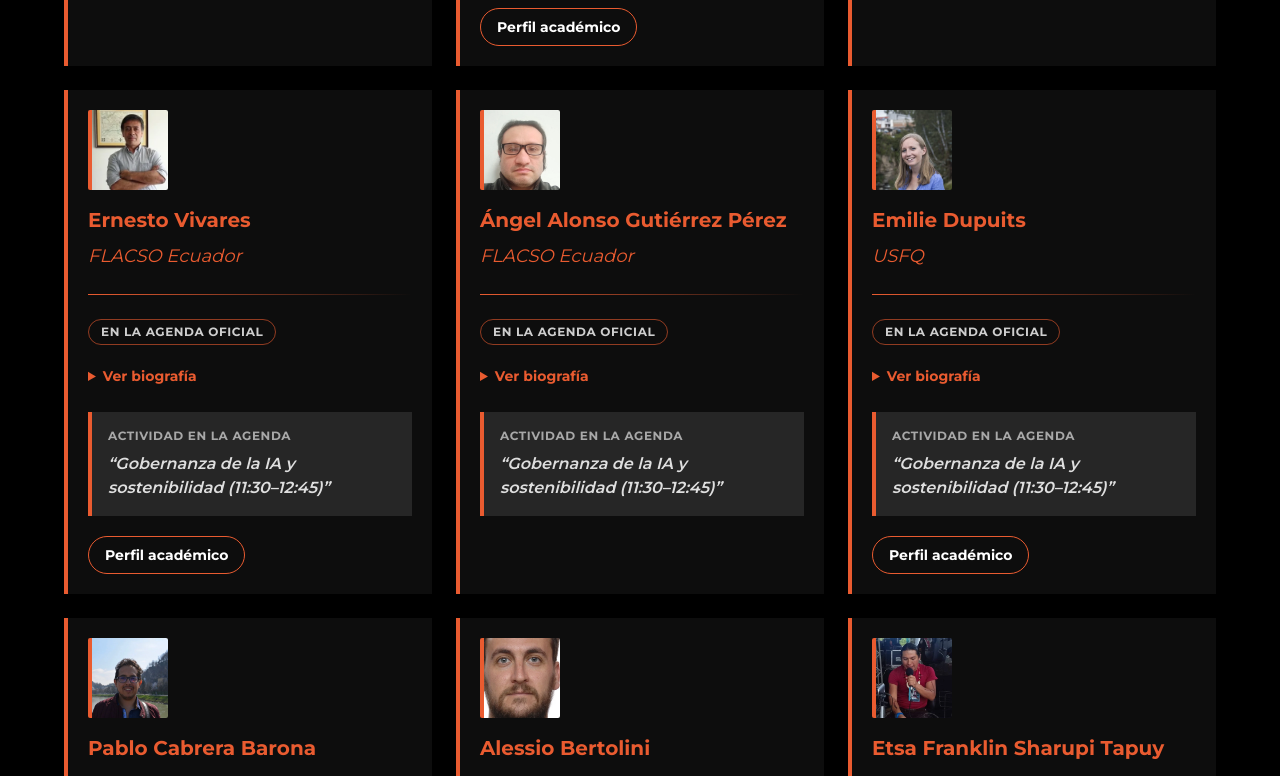
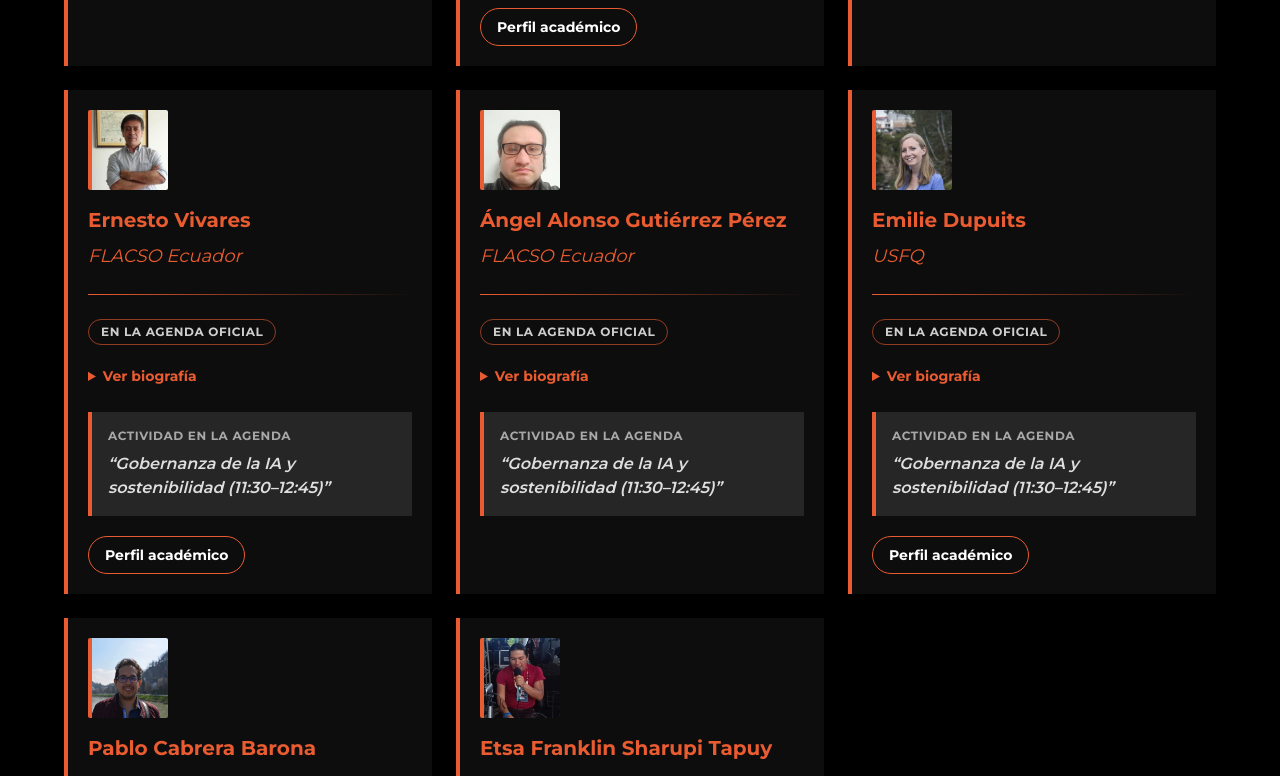
Before and after one commit to laslabcritical/lastlab, a Next.js app: page /khipux-quito in a window 1280 px wide. Shown: the part 11224-12000 px from the top of the page. Built offline with nearby package versions, Linux system fonts and the light colour scheme.

Commit message:
Remove Alessio Bertolini from KHIPUx event

```diff
--- a/src/content/khipux-biographies.json
+++ b/src/content/khipux-biographies.json
@@ -170,11 +170,6 @@
     "en": "Mor Naaman is the Don and Mibs Follett Professor of Information Science at Cornell Tech where he currently serves as Associate Dean for Faculty Affairs. Mor leads a research group that studies our information ecosystem and its challenges, with a special focus on AI-mediated communication and its impact on society. Before Cornell, Mor was on the faculty at Rutgers SC&I, led a research team at Yahoo! Research Berkeley, received a Ph.D. in Computer Science from Stanford’s InfoLab, and played professional basketball for Hapoel Tel Aviv.",
     "profileUrl": "https://mornaaman.com/"
   },
-  "alessio-bertolini": {
-    "es": "Alessio Bertolini trabajó como investigador posdoctoral en Fairwork, con sede en el Oxford Internet Institute. Coordinó la investigación de Fairwork sobre plataformas de trabajo digital basadas en la localización en distintos países, tanto del Norte Global como del Sur Global. Alessio cuenta con una dilatada experiencia en políticas comparadas del mercado laboral y en la regulación de los trabajadores ocasionales y atípicos, y tiene un gran interés en el impacto de la digitalización y, en términos más generales, del cambio tecnológico, en las condiciones de trabajo y las normas laborales. Alessio se doctoró en Política Social por la Universidad de Edimburgo y realizó un posdoctorado en la Facultad de Derecho de la Universidad de Glasgow. Su formación es interdisciplinar y abarca desde la sociología del trabajo hasta la economía política comparada y el derecho laboral.",
-    "en": "Alessio Bertolini worked as a Postdoctoral Researcher at Fairwork, based at the Oxford Internet Institute. He coordinated Fairwork's research on location-based digital labour platforms across countries in the Global North and Global South. His expertise covers comparative labour-market policies, regulations of casual and non-standard workers, and the effects of digitalisation and wider technological change on working conditions and labour standards. He received a PhD in Social Policy from the University of Edinburgh and completed postdoctoral research at the School of Law, University of Glasgow. His interdisciplinary background spans sociology of work, comparative political economy, and labour law.",
-    "profileUrl": "https://www.oii.ox.ac.uk/people/profiles/alessio-bertolini/"
-  },
   "etsa-franklin-sharupi-tapuy": {
     "es": "Etsa Franklin Sharupi Tapuy es líder organizativo de las naciones originarias Shuar-Quijos de la Amazonía ecuatoriana. Promotor y locutor del programa de radio conducido por la Nación Originaria Quijos, desde el 2016. Sus investigaciones y conocimientos sobre la historia del pueblo quijo en la época colonial, en particular sus trabajos sobre el héroe quijos Jumandi, el primer indígena rebelde durante la conquista del siglo XVI, han sido presentados en diferentes foros y son reconocidos regionalmente. Su trabajo se ha publicado en editoriales internacionales incluyendo Palgrave MacMillan y Universidad del Valle, Colombia y Taylor and Francis.",
     "en": "Etsa Franklin Sharupi Tapuy is an organizational leader of the Shuar and Quijos Indigenous peoples of the Ecuadorian Amazon. Since 2016, he has promoted and hosted a radio program run by the Quijos Indigenous Nation. His research and knowledge of Quijos history during the colonial period, particularly his work on the Quijos anti-colonial leader Jumandi and Indigenous resistance to the sixteenth-century conquest, have been presented at various forums and are recognized regionally. His work has appeared in international publications, including Palgrave Macmillan, Universidad del Valle (Colombia), and Taylor & Francis.",
--- a/src/content/khipux-programme.ts
+++ b/src/content/khipux-programme.ts
@@ -26,7 +26,6 @@ export const eventPeople = {
   emilie: ["Emilie Dupuits", "USFQ"], pablo: ["Pablo Cabrera Barona", "FLACSO Ecuador"],
   miguel: ["Miguel Ángel Contreras Natera", "Universidad Central de Venezuela"],
   julian: ["Julián Posada", "Yale University"], mor: ["Mor Naaman", "Cornell Tech"],
-  "alessio-bertolini": ["Alessio Bertolini", "Oxford Internet Institute"],
   "etsa-franklin-sharupi-tapuy": ["Etsa Franklin Sharupi Tapuy", "Naciones originarias Shuar–Quijos"]
 } satisfies Record<string, [string, string]>;
 
@@ -100,7 +99,7 @@ export function getProgramme(locale: Locale): ProgrammeDay[] {
         session("transition-2", "09:50–10:00", "Transición", "Transition", logistics),
         session("sociotechnical", "10:00–11:00", "IA, tecnología y cambio sociotécnico", "AI, technology and sociotechnical change", keynote, ["andres", "juan"], theatre, "horacio", false),
         session("coffee-2", "11:00–11:30", "Pausa café", "Coffee break", logistics, [], t("Hall principal", "Main hall")),
-        session("platforms", "11:30–12:45", "La IA y el trabajo", "AI and labour", parallel, ["vizuete", "pierre", "lizette", "alessio-bertolini"], "Patio Interno Da Vinci", "belen", true),
+        session("platforms", "11:30–12:45", "La IA y el trabajo", "AI and labour", parallel, ["vizuete", "pierre", "lizette"], "Patio Interno Da Vinci", "belen", true),
         session("governance-2", "11:30–12:45", "Gobernanza de la IA y sostenibilidad", "AI governance and sustainability", parallel, ["ernesto", "angel", "emilie", "pablo"], theatre, "luciana", true),
         session("lunch-2", "12:45–14:15", "Almuerzo libre", "Lunch break", logistics),
         session("coloniality", "14:15–15:15", "Colonialidad, trabajo e infraestructura de inteligencia artificial en América Latina", "Coloniality, labour and AI infrastructure in Latin America", keynote, ["miguel", "julian"], theatre, undefined, false),
--- a/src/content/khipux-quito-2026.ts
+++ b/src/content/khipux-quito-2026.ts
@@ -17,7 +17,7 @@ function createEvent(locale: Locale): KhipuxQuitoPageContent {
   const activeParticipantKeys = participantKeys.filter(key => scheduledPeople.has(personLine(key)));
   // Portraits supplied by participants; public use confirmed by Gabriel (2026-11-03 and 2026-11-04).
   const portraits: Partial<Record<keyof typeof eventPeople, string>> = Object.fromEntries(
-    ["pierre", "pablo", "mor", "julian", "guanche", "miguel", "alexandra", "juan", "angel", "gabriel", "horacio", "ariel", "priscilla", "lizette", "diana", "emilie", "andres", "edison", "belen", "paolo", "arnaldo", "diego", "cheryl", "daniel", "roberto", "fernando", "tracey", "farith", "felipe", "ernesto", "jaime", "vizuete", "alessio-bertolini", "luciana", "etsa-franklin-sharupi-tapuy"].map(key => [key, `/people/${key}.webp`])
+    ["pierre", "pablo", "mor", "julian", "guanche", "miguel", "alexandra", "juan", "angel", "gabriel", "horacio", "ariel", "priscilla", "lizette", "diana", "emilie", "andres", "edison", "belen", "paolo", "arnaldo", "diego", "cheryl", "daniel", "roberto", "fernando", "tracey", "farith", "felipe", "ernesto", "jaime", "vizuete", "luciana", "etsa-franklin-sharupi-tapuy"].map(key => [key, `/people/${key}.webp`])
   );
   const institution = (name: string, logo: string | null) => ({ name, logoSrc: logo, placeholder: name });
   return {
@@ -70,7 +70,7 @@ function createEvent(locale: Locale): KhipuxQuitoPageContent {
       const [name, affiliation] = eventPeople[key];
       const institution = key === "etsa-franklin-sharupi-tapuy" ? t("Naciones originarias Shuar–Quijos", "Shuar–Quijos Indigenous peoples") : key === "gabriel" ? t("UADE y UNAJ", "UADE and UNAJ") : ["diego", "arnaldo"].includes(key) ? t(`Rector de ${affiliation}`, `Rector of ${affiliation}`) : affiliation;
       const sessions = programmeDays.flatMap(d => d.sessions).filter(s => s.participants.includes(personLine(key)) || s.moderator === personLine(key) || s.discussant === personLine(key));
-      return { id: key, name, institution, photoSrc: portraits[key] ?? null, externalUrl: key === "tracey" && locale === "en" ? biographies.tracey.profileUrlEn : biographies[key].profileUrl, externalUrlLabel: key === "etsa-franklin-sharupi-tapuy" ? t("Fuente institucional", "Institutional source") : undefined, biography: biographies[key][locale], confirmationStatus: ["diego", "alessio-bertolini", "etsa-franklin-sharupi-tapuy"].includes(key) ? t("Participación confirmada", "Participation confirmed") : t("En la agenda oficial", "Listed in the official agenda"), modality: key === "diego" ? t("Participación remota desde Valencia", "Remote participation from Valencia") : ["juan", "julian"].includes(key) ? t("Participación online", "Online participation") : null, talkTitle: sessions.map(session => `${session.moderator === personLine(key) ? t("Moderación: ", "Moderator: ") : session.discussant === personLine(key) ? t("Comentarista: ", "Commentary: ") : ""}${session.title} (${session.time})`).join(" · ") || null };
+      return { id: key, name, institution, photoSrc: portraits[key] ?? null, externalUrl: key === "tracey" && locale === "en" ? biographies.tracey.profileUrlEn : biographies[key].profileUrl, externalUrlLabel: key === "etsa-franklin-sharupi-tapuy" ? t("Fuente institucional", "Institutional source") : undefined, biography: biographies[key][locale], confirmationStatus: ["diego", "etsa-franklin-sharupi-tapuy"].includes(key) ? t("Participación confirmada", "Participation confirmed") : t("En la agenda oficial", "Listed in the official agenda"), modality: key === "diego" ? t("Participación remota desde Valencia", "Remote participation from Valencia") : ["juan", "julian"].includes(key) ? t("Participación online", "Online participation") : null, talkTitle: sessions.map(session => `${session.moderator === personLine(key) ? t("Moderación: ", "Moderator: ") : session.discussant === personLine(key) ? t("Comentarista: ", "Commentary: ") : ""}${session.title} (${session.time})`).join(" · ") || null };
     }) },
     organizingTeam: { title: t("Equipo organizador", "Organizing team"), body: t("Coordinación y organización del encuentro.", "Event organization and coordination."), people: (["horacio", "diana", "cheryl", "belen", "pablo"] as const).map(key => ({ id: key, name: eventPeople[key][0], role: null, affiliations: [eventPeople[key][1]], photoSrc: portraits[key] ?? null })) },
     registration: { title: t("Participación", "Participation"), body: t("Entradas: USD 25 público general y USD 18 estudiantes y comunidad USFQ. Inscribite mediante el formulario oficial o postulá a una beca.", "Tickets: USD 25 general admission and USD 18 for students and the USFQ community. Register through the official form or apply for a scholarship."), modalitiesTitle: t("Formas de participación", "Ways to participate"), modalities: [t("Asistencia presencial en USFQ", "In-person attendance at USFQ"), t("Participación online", "Online participation"), t("Talleres y actividades", "Workshops and activities")], statusLabel: t("Inscripciones abiertas", "Registration open") },
```
Also changed, not shown: public/people/alessio-bertolini.webp (deleted).
